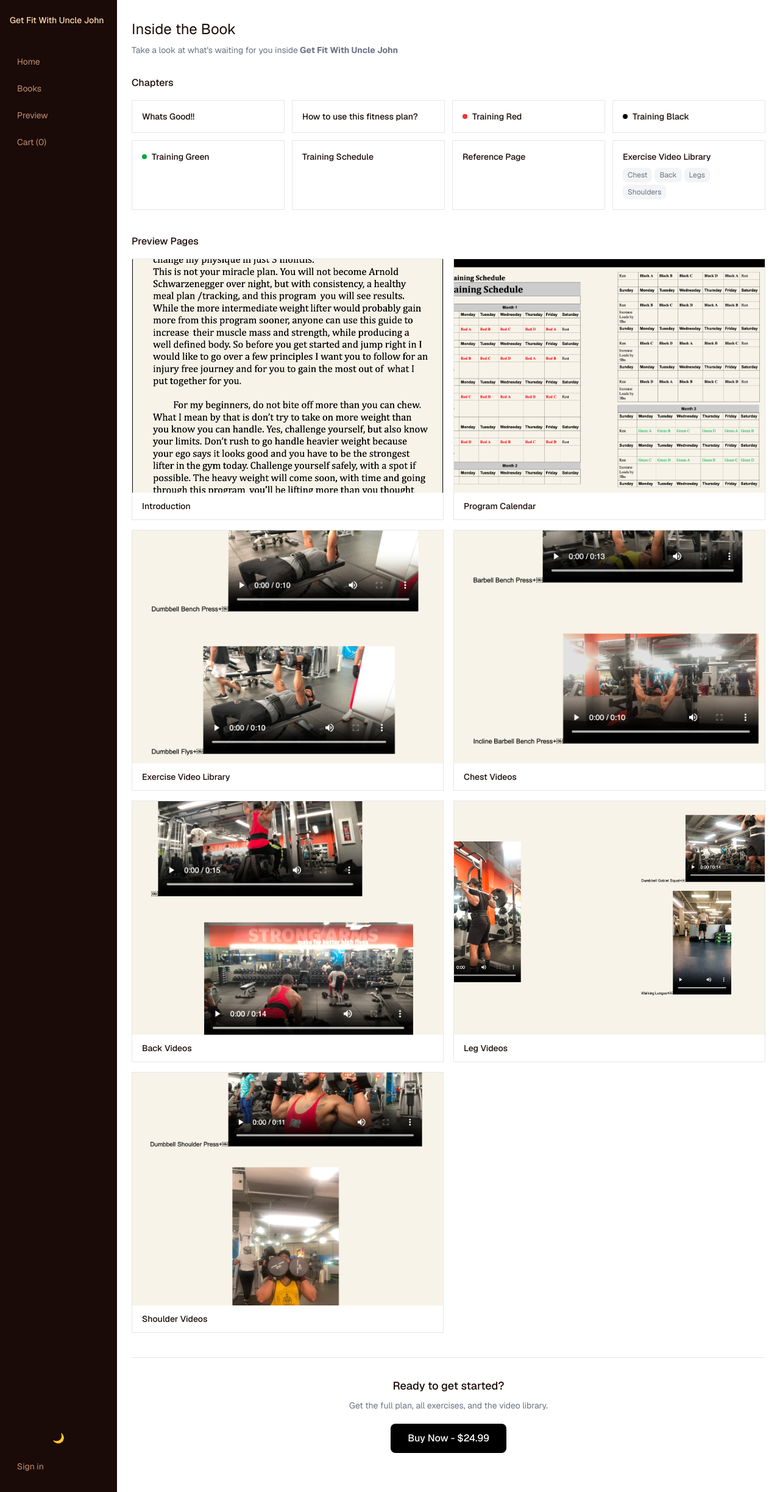
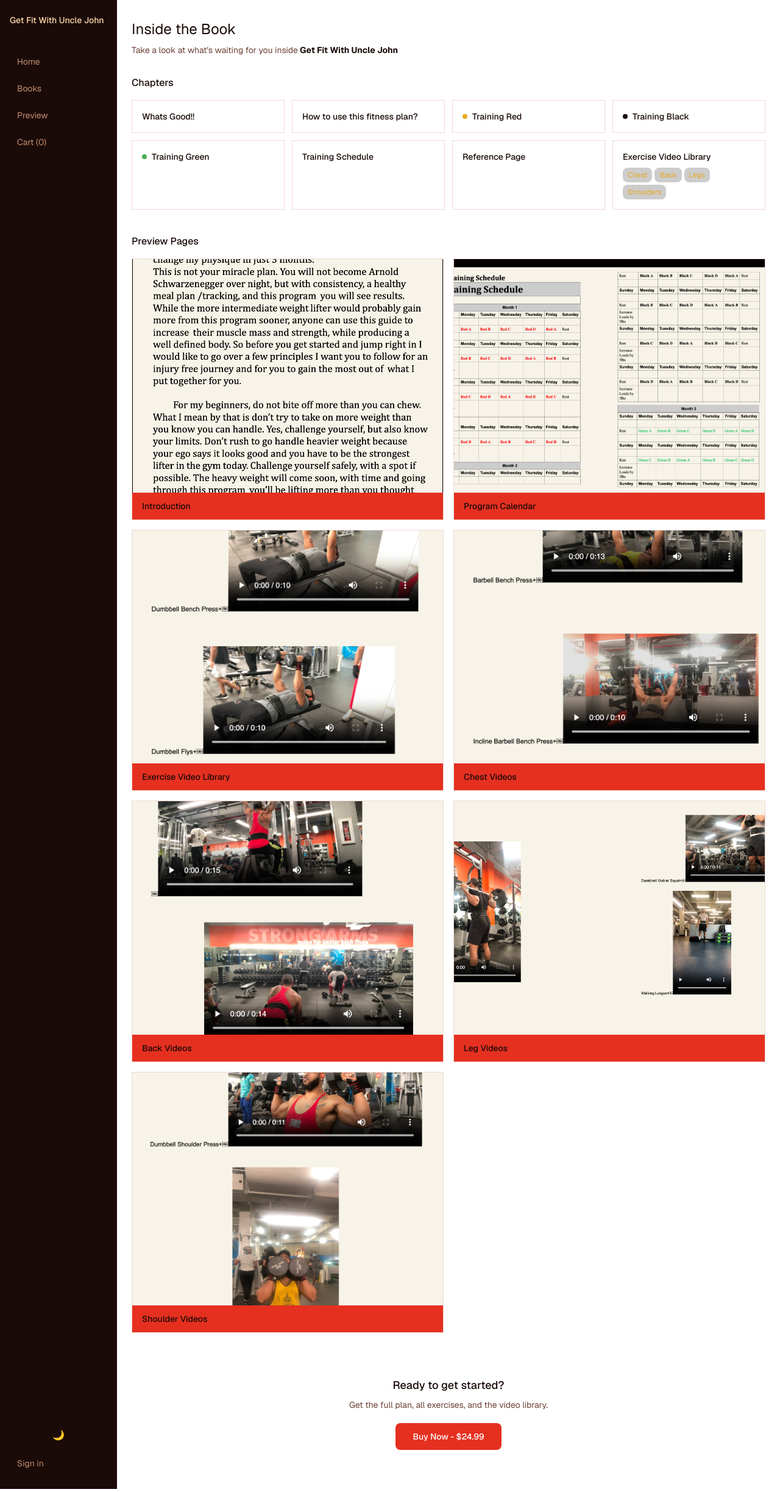
Before and after one commit to johnadms3/get-fit-with-unclejohn-ebook---store, a Next.js app: page /preview in a window 1280 px wide. Shown: the whole page at 61% size. Built offline with nearby package versions, Linux system fonts and the light colour scheme; no server answers.

Commit message:
Finalized Light/Dark mode

```diff
--- a/app/books/page.tsx
+++ b/app/books/page.tsx
@@ -15,19 +15,19 @@ export default function BooksPage() {
                 <div className="grid grid-cols-1 sm:grid-cols-2 lg:graid-cols-3 gap-4">
 
                     <div className="rounded-x1 overflow-hidden" style={{ background: "var(--bg-card)", border: "0.5px solid var(--border)" }}>
-                        <div className="flex justify-center p-6" style={{ background: "var(--bg-surface)" }}>
+                        <div className="flex justify-center p-6" style={{ background: "rgba(0,0,0,0.15)" }}>
                         <Image
                             src="/GetRightWithUncleJohn.jpeg"
                             alt="Get Fit With Uncle John"
                             width={120}
                             height={160}
                             className="rounded-lg"
-                            style={{ border: "0.5px solid var(--border)" }}
+                            style={{ border: "0.5px solid rgba(255,255,255,0.2)" }}
                             />
                         </div>
                     <div className="p-4">
                         <h2 className="text-sm font-medium mb-1" style={{ color: "var(--text-main)" }}>Get Right With Uncle John</h2>
-                        <p className="text-xs mb-3" style={{ color: "var(--text-muted)" }}>
+                        <p className="text-xs mb-3" style={{ color: "var)--text-muted)" }}>
                             A complete fitness plan for multiple training levels. With exercise videos and everything you need to get started.
                         </p>
                         <div className="flex items-center justify-between">
--- a/app/globals.css
+++ b/app/globals.css
@@ -18,6 +18,8 @@
     --red-text: #B81A10;
     --text-main: #1A0A08;
     --text-muted: #6B4035;
+    --text-on-accent: #1A0A08;
+    --text-on-accent-muted: #FCD9A8;
     --border: #F0D8D0;
     --green: #2E7D32;
 }
@@ -38,8 +40,10 @@
     --gold-text: #FFC840;
     --red-bg: #3A1210;
     --red-text: #FF8078;
-    --text-main: #F5E0DA;
+    --text-main: #FFF0D4;
     --text-muted: #A07868;
+    --text-on-accent: #FFFFFF;
+    --text-on-accent-muted: #FFC8C0;
     --border: #3A2218;
     --green: #4CAF50;
 }
--- a/app/preview/page.tsx
+++ b/app/preview/page.tsx
@@ -52,30 +52,32 @@ export default function PreviewPage() {
         <PageLayout>
             <div className="px-4 sm:px-6 py-8 max-w-4x1">
 
-                <h1 className="text-2xl front-medium mb-2">Inside the Book </h1>
-                <p className="text-sm text-gray-500 mb-8">Take a look at what&apos;s waiting for you inside<strong> Get Fit With Uncle John</strong>
+                <h1 className="text-2xl front-medium mb-2" style={{ color: "var(--text-main)" }}>Inside the Book </h1>
+                <p className="text-sm mb-8" style={{ color: "var(--text-muted)" }}>
+                    Take a look at what&apos;s waiting for you inside<strong style={{ color: "var(--text-main)" }}> Get Fit With Uncle John</strong>
                 </p>
 
                 {/* Chapter List*/}
                 <section className="mb-10">
-                    <h2 className="text-base font-medium mb-4">Chapters</h2>
-                    <div className="grid grid-cols-2 sm:grid-cols-3 lg:grid-cols-4 gap-3">
+                    <h2 className="text-base font-medium mb-4" style={{ color: "var(--text-main)" }}>Chapters</h2>
+                    <div className="grid grid-cols-1 sm:grid-cols-2 lg:grid-cols-4 gap-3">
                         {chapters.map((chapter) => (
                             <div
                                 key={chapter.title}
-                                className="bg-white border border-gray-200 rounded-x1 p-4"
+                                className="rounded-x1 p-4"
+                                style={{ color: "var(--accent)", border: "0.5px solid var(--border)" }}
                                 >
-                                <p className="text-sm font-medium flex items-center gap-2">
+                                <p className="text-sm font-medium flex items-center gap-2" style={{ color: "var(--text-on-accent)" }}>
                                     {chapter.dot === "red" && (
-                                        <span className="w-2 h-2 rounded-full bg-red-500 inline-block" />
+                                        <span className="w-2 h-2 rounded-full inline-block" style={{ background: "var(--gold-bright)" }} />
 
                                     )}
                                     {chapter.dot === "black" && (
-                                        <span className="w-2 h-2 rounded-full bg-black inline-block" />
+                                        <span className="w-2 h-2 rounded-full inline-block" style={{ background: "#1A0A08" }} />
 
                                     )}
                                     {chapter.dot === "green" && (
-                                        <span className="w-2 h-2 rounded-full bg-green-600 inline-block" />
+                                        <span className="w-2 h-2 rounded-full inline-block" style={{ background: "#4CAF50" }} />
 
                                     )}
                                     {chapter.title}
@@ -86,7 +88,8 @@ export default function PreviewPage() {
                                         {chapter.subtitles.map((sub) => (
                                             <span
                                                 key={sub}
-                                                className="text-xs bg-gray-100 text-gray-500 px-2 py-1 rounded-lg"
+                                                className="text-xs px-2 py-1 rounded-lg"
+                                                style={{ background: "rgba(0,0,0,0.2)", color: "var(--gold-bright)" }}
                                                 >
                                                     {sub}
                                                 </span>
@@ -100,12 +103,13 @@ export default function PreviewPage() {
 
                 {/* Preview Section */}
                 <section className="mb-10">
-                    <h2 className="text-base font-medium mb-4">Preview Pages</h2>
+                    <h2 className="text-base font-medium mb-4" style={{ color: "var(--text-main)" }}>Preview Pages</h2>
                     <div className="grid grid-cols-1 sm:grid-cols-2 gap-4">
                         {previews.map((preview) => (
                             <div
                                 key={preview.src}
-                                className="border border-gray-200 rounded-x1 overflow-hidden bg-white"
+                                className="rounded-x1 overflow-hidden"
+                                style={{ background: "var(--accent)", border: "0.5px solid var(--border)" }}
                             >
                                 <div className="relative w-full aspect-[4/3]">
                                     <Image
@@ -115,21 +119,22 @@ export default function PreviewPage() {
                                         className="object-cover"
                                         />
                                 </div>
-                                <p className="text-sm font-medium px-4 py-3">{preview.label}</p>
+                                <p className="text-sm font-medium px-4 py-3" style={{ color: "var(--text-on-accent)" }}>{preview.label}</p>
                                 </div>
                         ))}
                     </div>
                 </section>
 
                 {/* CTA at the bottom */}
-                <section className="text-center py-8 border-t border-gray-200">
-                    <h2 className="text-lg font-medium mb-2">Ready to get started?</h2>
-                    <p className="text-sm text-gray-500 mb-5">
+                <section className="text-center py-8" style={{ borderTop: "0.5px solid var (--border)" }}>
+                    <h2 className="text-lg font-medium mb-2" style={{ color: "var(--text-main)" }}>Ready to get started?</h2>
+                    <p className="text-sm mb-5" style={{ color: "var(--text-muted)" }}>
                         Get the full plan, all exercises, and the video library.
                     </p>
                     <Link
                         href="/"
-                        className="inline-block bg-black text-white tex-sm font-medium px-7 py-3 rounded-lg hover:bg-gray-800 transistion-colors"
+                        className="inline-block text-sm font-medium px-7 py-3 rounded-lg transistion-colors"
+                        style={{ background: "var(--accent)", color: "#fff" }}
                         >
                             Buy Now - $24.99
                         </Link>
```
